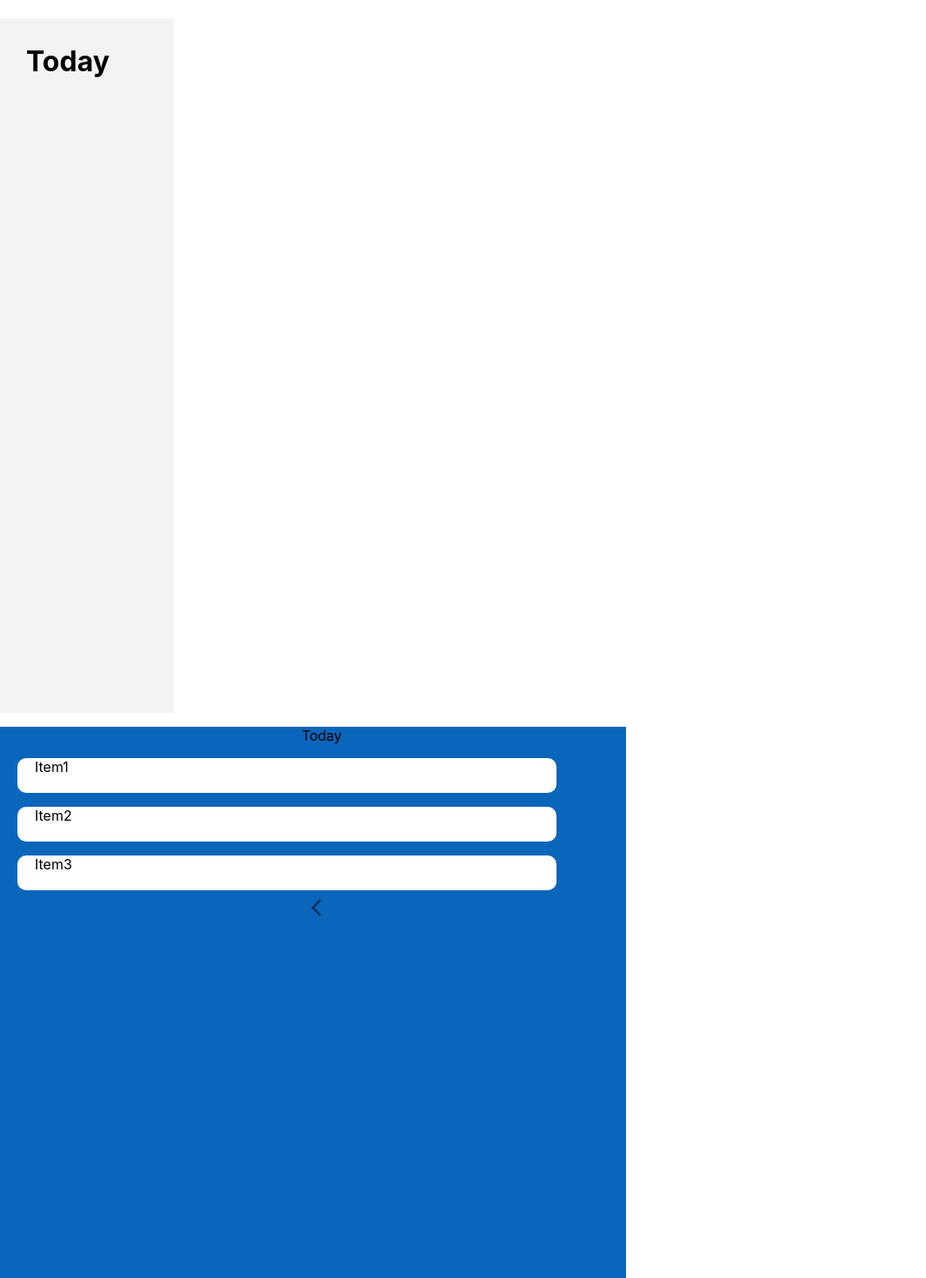
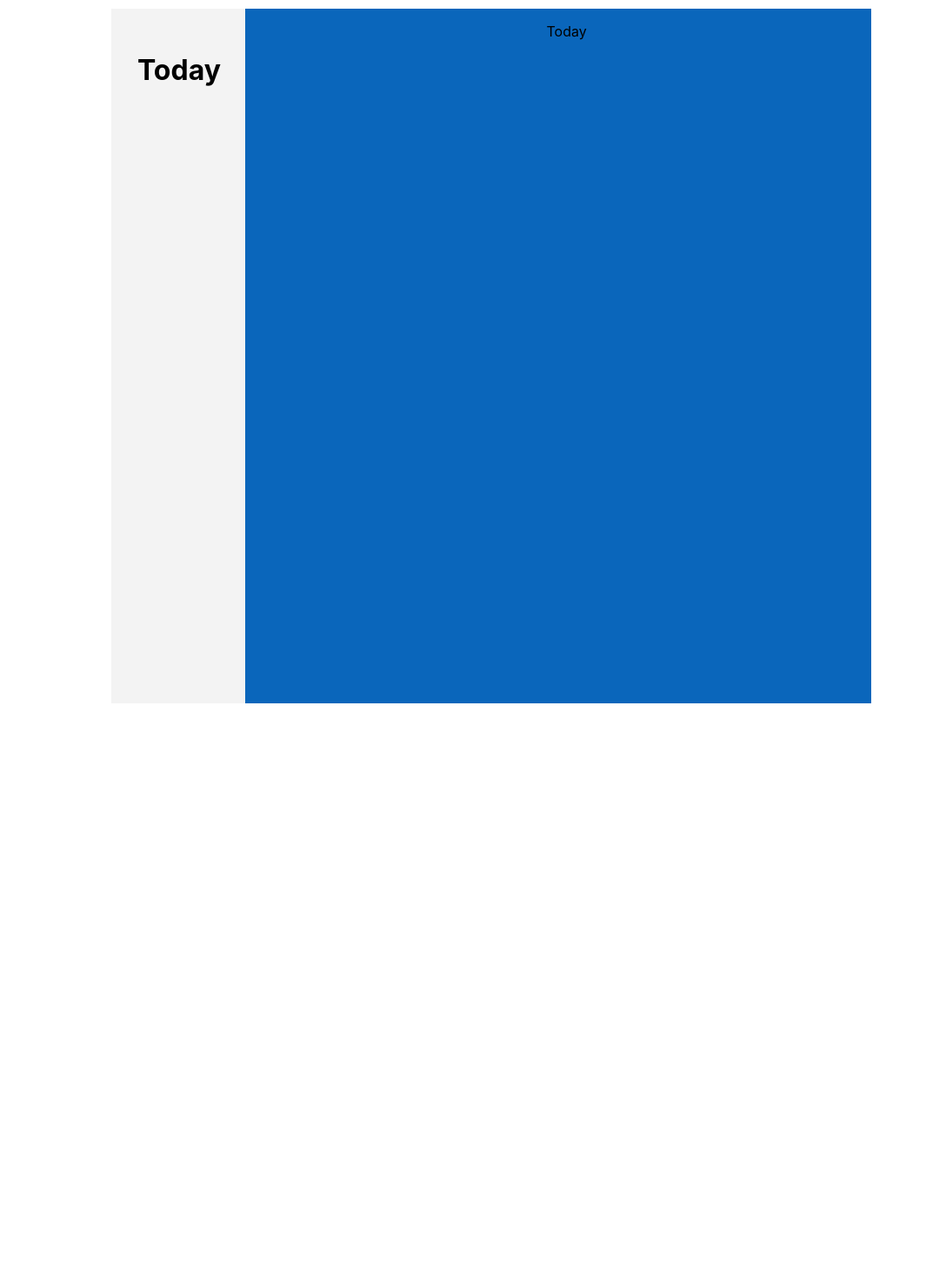
Before and after one commit to Miraschon/planner-frontend, a React (Create React App) app: page / in a window 1280 px wide. Shown: the top 1470 px of the page at 87% size, without its empty margins (0-1065 px from the left). After the commit the page ends 819 px from the top, so only its background shows below. Built offline with nearby package versions, Linux system fonts and the light colour scheme.

Commit message:
side menu and main areas displayed side by side

```diff
--- a/src/App.js
+++ /dev/null
@@ -1,15 +0,0 @@
-
-import './App.css';
-import SideMenu from "./pages/SideMenu";
-import ListArea from "./pages/ListArea";
-
-function App() {
-  return <div><SideMenu/>
-    <div>
-      <ListArea/>
-    </div>
-
-  </div>
-}
-
-export default App;
--- a/src/pages/ListArea.css
+++ b/src/components/ListArea.css
@@ -4,6 +4,8 @@
     background-color: #0A66BB;
     padding-left: 20px;
     text-align: center;
+    margin-left: 15%;
+    display: table-cell;
 }
 p{
     text-decoration-color: #F3F3F3;
--- a/src/pages/ListArea.js
+++ b/src/components/ListArea.js
@@ -3,16 +3,10 @@ import './ListArea.css'
 import {IconButton} from '@mui/material'
 import ArrowBackIosIcon from '@mui/icons-material/ArrowBackIos';
 
-function ListArea(){
+function ListArea() {
     return <div className={"list"}>
         <p>Today</p>
-<div className={"normal"}>Item1</div>
-        <p/>
-        <div className={"hover"}>Item2</div>
-        <p/>
-        <div className={"complete"}>Item3</div>
-        <IconButton><ArrowBackIosIcon/></IconButton>
-
     </div>
 }
+
 export default ListArea
--- a/src/pages/SideMenu.css
+++ b/src/components/SideMenu.css
@@ -1,7 +1,9 @@
 .menu{
-width: 200px;
+width: 15%;
     height: 799px;
     background-color: #F3F3F3;
+    float: left;
+    display: table-cell;
 }
 h1{
     padding-left: 30px;
--- a/src/pages/SideMenu.js
+++ b/src/components/SideMenu.js
@@ -4,7 +4,6 @@ import './SideMenu.css'
 function SideMenu(){
     return <div className={"menu"}>
         <h1>Today</h1>
-
     </div>
 }
 export default SideMenu
--- a/src/index.js
+++ b/src/index.js
@@ -1,7 +1,7 @@
 import React from 'react';
 import ReactDOM from 'react-dom/client';
 import './index.css';
-import App from './App';
+import App from './pages/App';
 import reportWebVitals from './reportWebVitals';
 
 const root = ReactDOM.createRoot(document.getElementById('root'));
--- a/src/App.css
+++ b/src/pages/App.css
@@ -1,5 +1,13 @@
 .App {
   text-align: center;
+}
+
+.container {
+  width: 80%;
+  height: 200px;
+  margin: auto;
+  padding: 10px;
+  display: table;
 }
 
 .App-logo {
--- /dev/null
+++ b/src/pages/App.js
@@ -0,0 +1,12 @@
+import './App.css';
+import SideMenu from "../components/SideMenu";
+import ListArea from "../components/ListArea";
+
+function App() {
+    return <div className={"container"}>
+        <div><SideMenu/></div>
+        <div><ListArea/></div>
+    </div>
+}
+
+export default App;
```
Also changed, not shown: src/pages/DefaultView.js (deleted), 1 other file (tests, documents, lock files or other folders).
